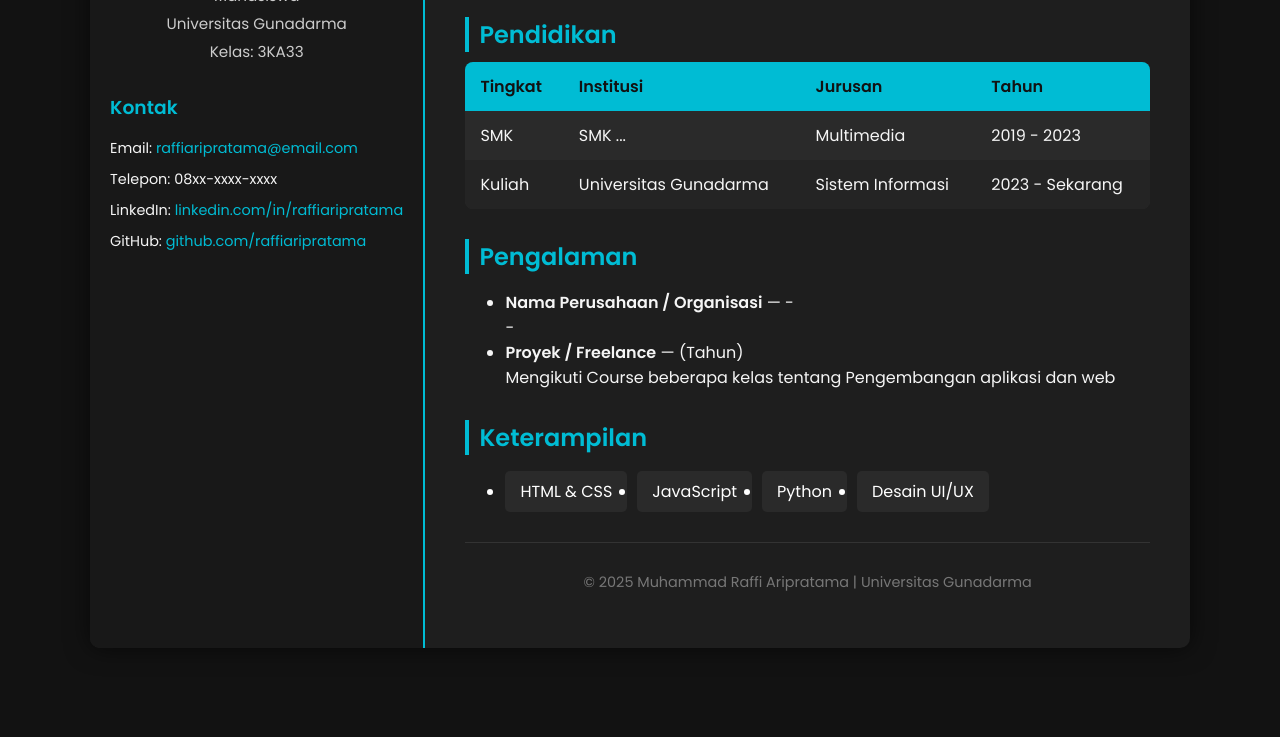
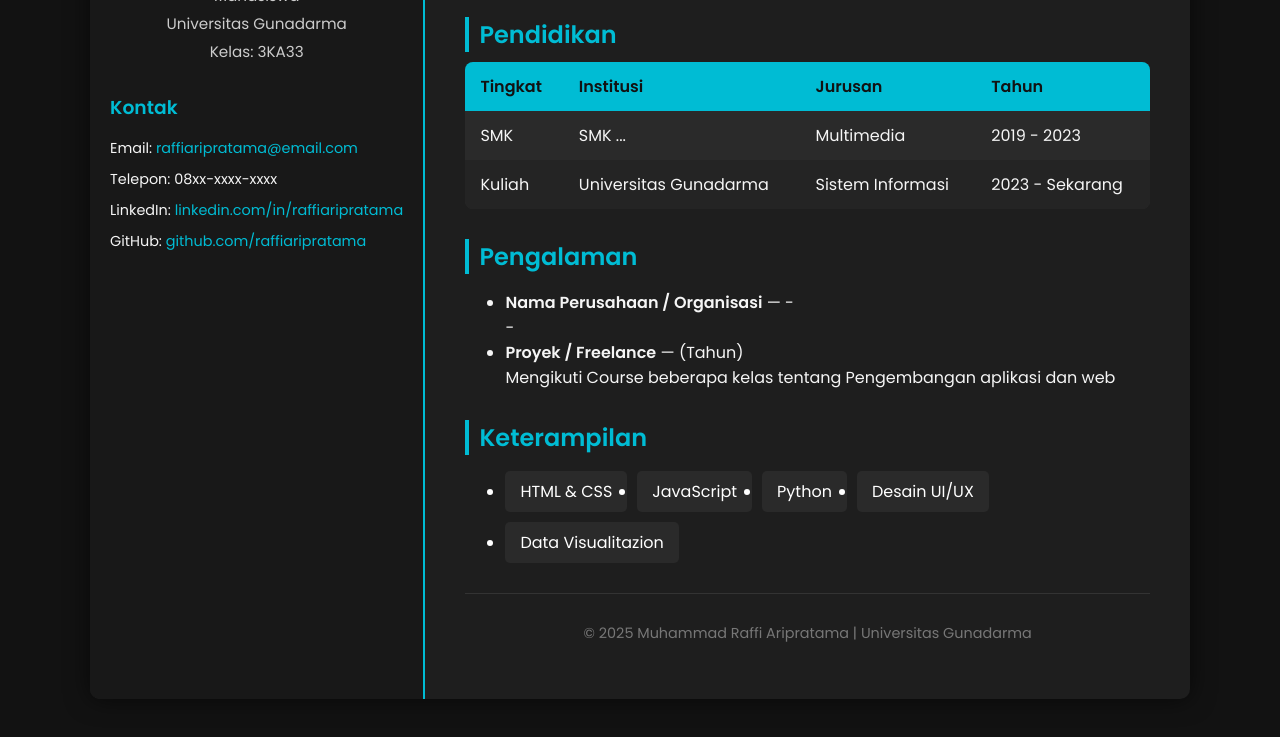
Before and after one commit to raffiatama/Cv-Atama, a plain HTML site: page index.html in a window 1280 px wide. Shown: the part 349-1086 px from the top of the page. Before the commit the page ends 1047 px from the top, so only its background shows below. Drawn offline with Linux system fonts and the light colour scheme.

Commit message:
Update index.html

```diff
--- a/index.html
+++ b/index.html
@@ -85,6 +85,7 @@
                     <li>JavaScript</li>
                     <li>Python</li>
                     <li>Desain UI/UX</li>
+                    <li>Data Visualitazion</li>
                 </ul>
             </section>
 
```
